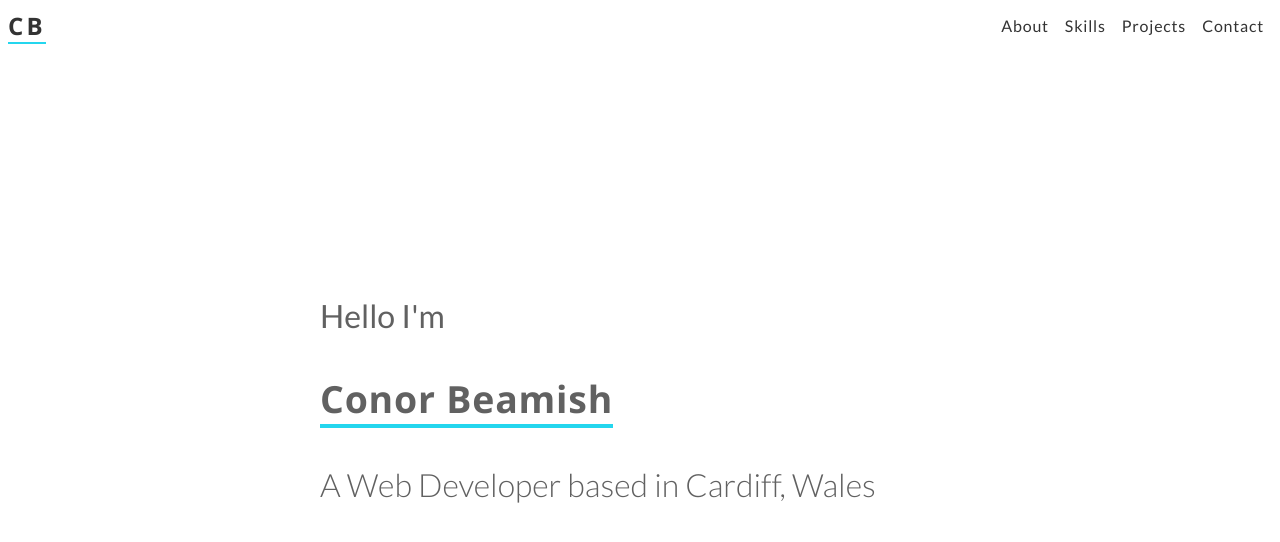
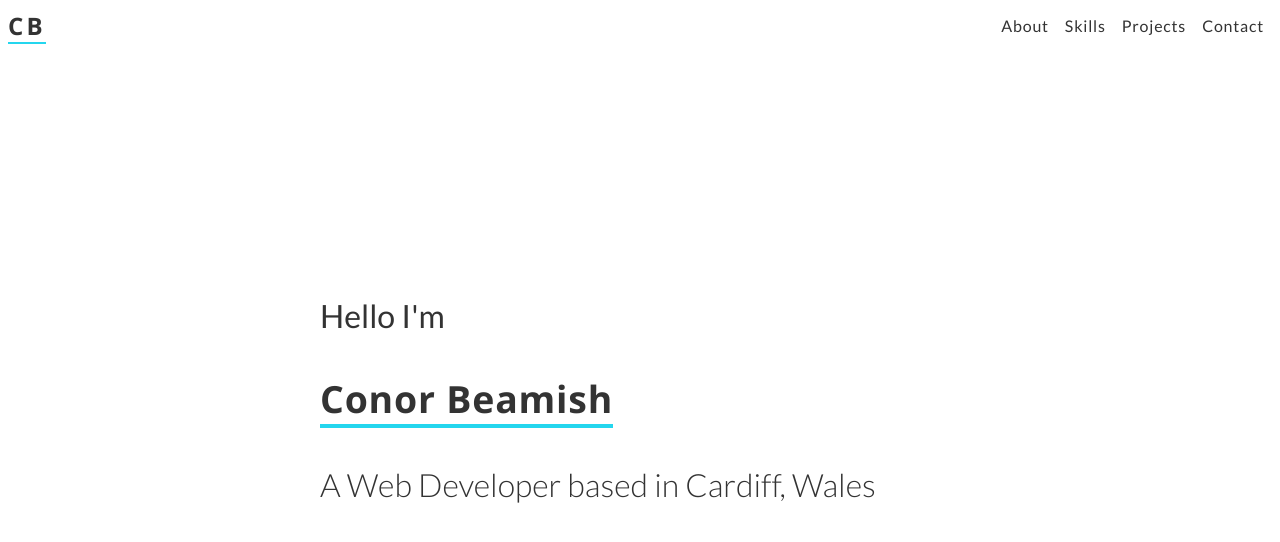
Before and after one commit to Conorbeamish/portfolio, a Svelte app: page / in a window 1280 px wide. Shown: the top 542 px of the page. Built offline with nearby package versions, Linux system fonts and the light colour scheme.

Commit message:
Change color to black

```diff
--- a/public/global.css
+++ b/public/global.css
@@ -5,7 +5,7 @@ html, body {
 }
 
 body {
-	color: #616161;
+	color: #333;
 	margin: 0;
 	padding: 0px;
 	box-sizing: border-box;
```
Also changed, not shown: src/Contact.svelte (line endings or trailing spaces).
